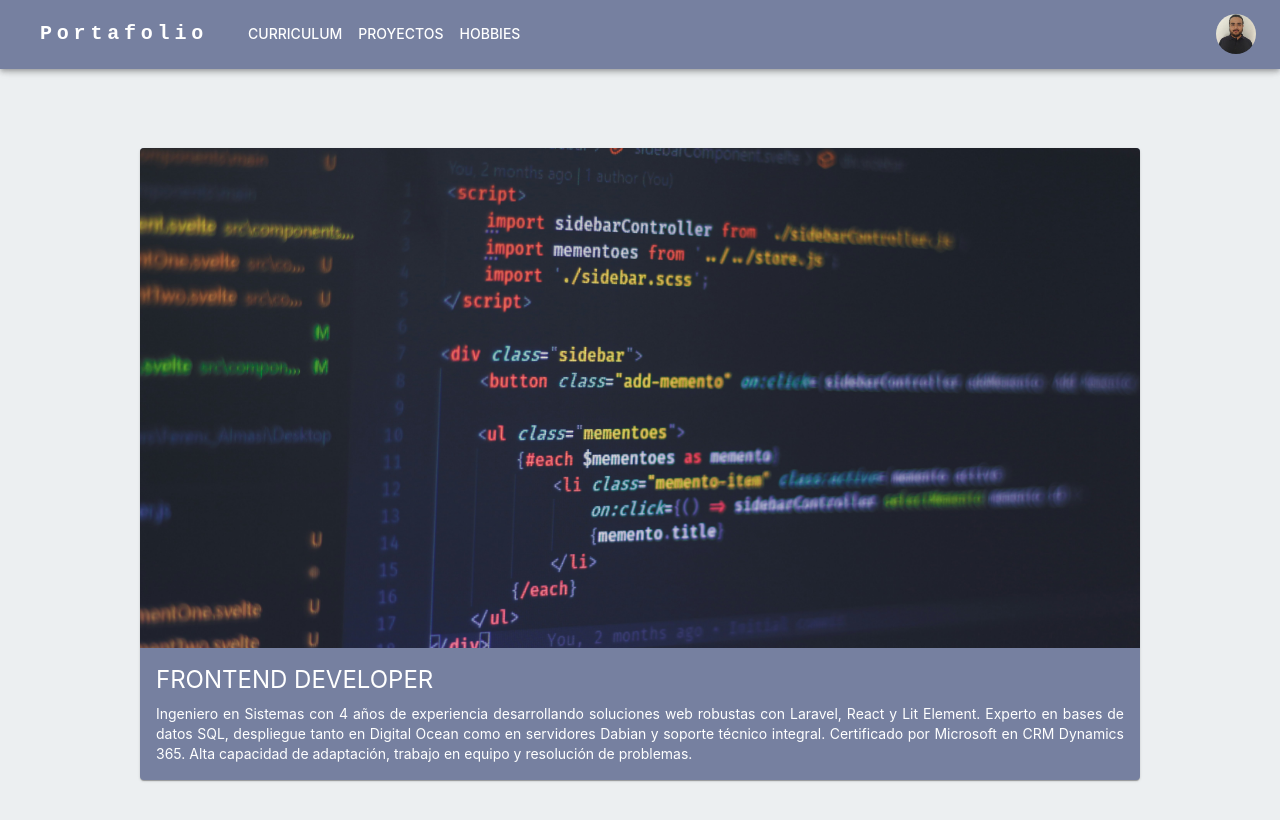
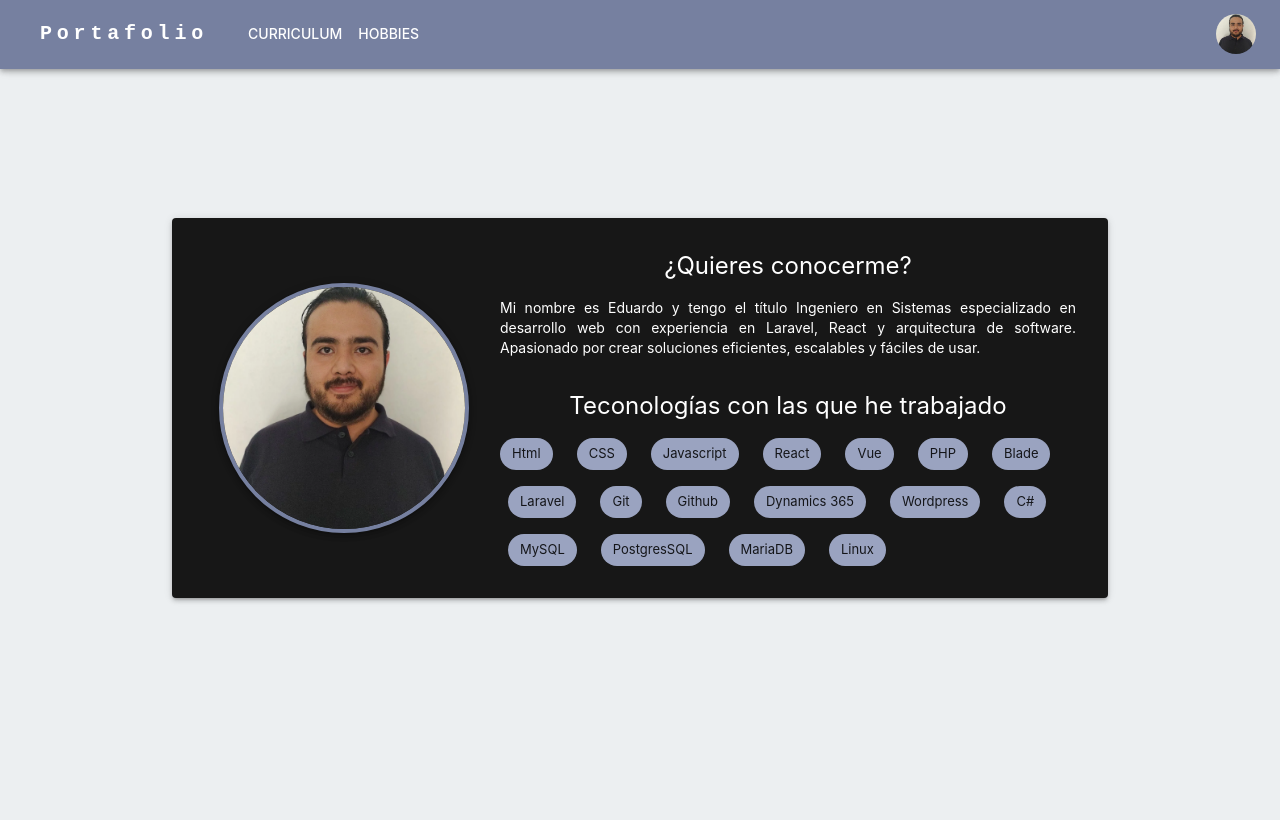
Before and after one commit to Edvalz/Portafolio, a Next.js app: page / in a window 1280 px wide. Shown: the top 820 px of the page. Built offline with nearby package versions, Linux system fonts and the light colour scheme; some icons are missing.

Commit message:
refactor: se rediseña la pagina principal

```diff
--- a/app/header/header.tsx
+++ b/app/header/header.tsx
@@ -18,7 +18,6 @@ import Link from "next/link";
 
 const pages = [
   { label: "Curriculum", href: "/cv" },
-  { label: "Proyectos", href: "/proyects" },
   { label: "Hobbies", href: "/hobbies" },
 ];
 
--- a/app/page.tsx
+++ b/app/page.tsx
@@ -1,14 +1,16 @@
 "use client";
 import * as React from "react";
-import Card from "@mui/material/Card";
-import CardContent from "@mui/material/CardContent";
-import CardMedia from "@mui/material/CardMedia";
-import Typography from "@mui/material/Typography";
-import CardActionArea from "@mui/material/CardActionArea";
-import Box from "@mui/material/Box";
-import Link from "next/link";
 import { useState, useEffect } from "react";
-import { Slide } from "@mui/material";
+import SoftItem from "./cv/SoftItem";
+import {
+  Box,
+  Slide,
+  Typography,
+  Grid,
+  Paper,
+  Avatar,
+  Stack,
+} from "@mui/material";
 
 export default function Home() {
   const [show, setShow] = useState<boolean>(false);
@@ -22,46 +24,99 @@ export default function Home() {
       component="section"
       sx={{
         display: "flex",
+        minHeight: "90vh",
+        alignItems: "center",
         justifyContent: "center",
-        alignItems: "center",
-        minHeight: "100vh",
-        mt: 10,
+        justifyItems: "center",
+        p: 2,
+        mt: 7,
       }}
     >
       <Slide in={show} direction="down" timeout={1500}>
-        <Card
+        <Paper
+          elevation={3}
           sx={{
-            maxWidth: 1000,
-            bgcolor: "primary.main",
-            color: "primary.contrastText",
+            display: "flex",
+            flexDirection: "column",
+            alignItems: "center",
+            width: "75%",
+            bgcolor: "#171717",
+            p: 4,
+            mt: 2,
             mb: 4,
           }}
         >
-          <CardActionArea component={Link} href="/cv">
-            <CardMedia
-              component="img"
-              height="500"
-              image="/images/portada.jpg"
-              alt="Portada"
-            />
-            <CardContent>
-              <Typography gutterBottom variant="h5" component="div">
-                FRONTEND DEVELOPER
-              </Typography>
-              <Typography
-                variant="body2"
-                sx={{ color: "text.contrastText", textAlign: "justify" }}
+          <Grid container spacing={2} sx={{ display: "flex", width: "100%" }}>
+            <Grid
+              size={{ xs: 12, sm: 4 }}
+              sx={{ display: "flex", alignItems: "center" }}
+            >
+              <Avatar
+                alt="Remy Sharp"
+                src="/images/foto.webp"
+                sx={{
+                  width: { xs: 150, sm: 200, md: 250 },
+                  height: { xs: 150, sm: 200, md: 250 },
+                  border: "4px solid",
+                  borderColor: "primary.main",
+                  boxShadow: 4,
+                  margin: "0 auto",
+                }}
+              />
+            </Grid>
+            <Grid
+              size={{ xs: 12, sm: 8 }}
+              sx={{ display: "flex", justifyContent: "center" }}
+            >
+              <Grid
+                container
+                spacing={4}
+                sx={{ width: "100%", color: "primary.contrastText" }}
               >
-                Ingeniero en Sistemas con 4 años de experiencia desarrollando
-                soluciones web robustas con Laravel, React y Lit Element.
-                Experto en bases de datos SQL, despliegue tanto en Digital Ocean
-                como en servidores Dabian y soporte técnico integral.
-                Certificado por Microsoft en CRM Dynamics 365. Alta capacidad de
-                adaptación, trabajo en equipo y resolución de problemas.
-              </Typography>
-            </CardContent>
-          </CardActionArea>
-        </Card>
+                <Grid size={12}>
+                  <Stack>
+                    <Typography variant="h5" align="center">
+                      ¿Quieres conocerme?
+                    </Typography>
+                    <Typography variant="body2" align="justify" sx={{ mt: 2 }}>
+                      Mi nombre es Eduardo y tengo el título Ingeniero en
+                      Sistemas especializado en desarrollo web con experiencia
+                      en Laravel, React y arquitectura de software. Apasionado
+                      por crear soluciones eficientes, escalables y fáciles de
+                      usar.
+                    </Typography>
+                  </Stack>
+                </Grid>
+                <Grid size={12}>
+                  <Typography variant="h5" align="center" sx={{ mb: 2 }}>
+                    Teconologías con las que he trabajado
+                  </Typography>
+                  <SoftItem
+                    skills={[
+                      "Html",
+                      "CSS",
+                      "Javascript",
+                      "React",
+                      "Vue",
+                      "PHP",
+                      "Blade",
+                      "Laravel",
+                      "Git",
+                      "Github",
+                      "Dynamics 365",
+                      "Wordpress",
+                      "C#",
+                      "MySQL",
+                      "PostgresSQL",
+                      "MariaDB",
+                      "Linux",
+                    ]}
+                  />
+                </Grid>
+              </Grid>
+            </Grid>
+          </Grid>
+        </Paper>
       </Slide>
     </Box>
   );
```
